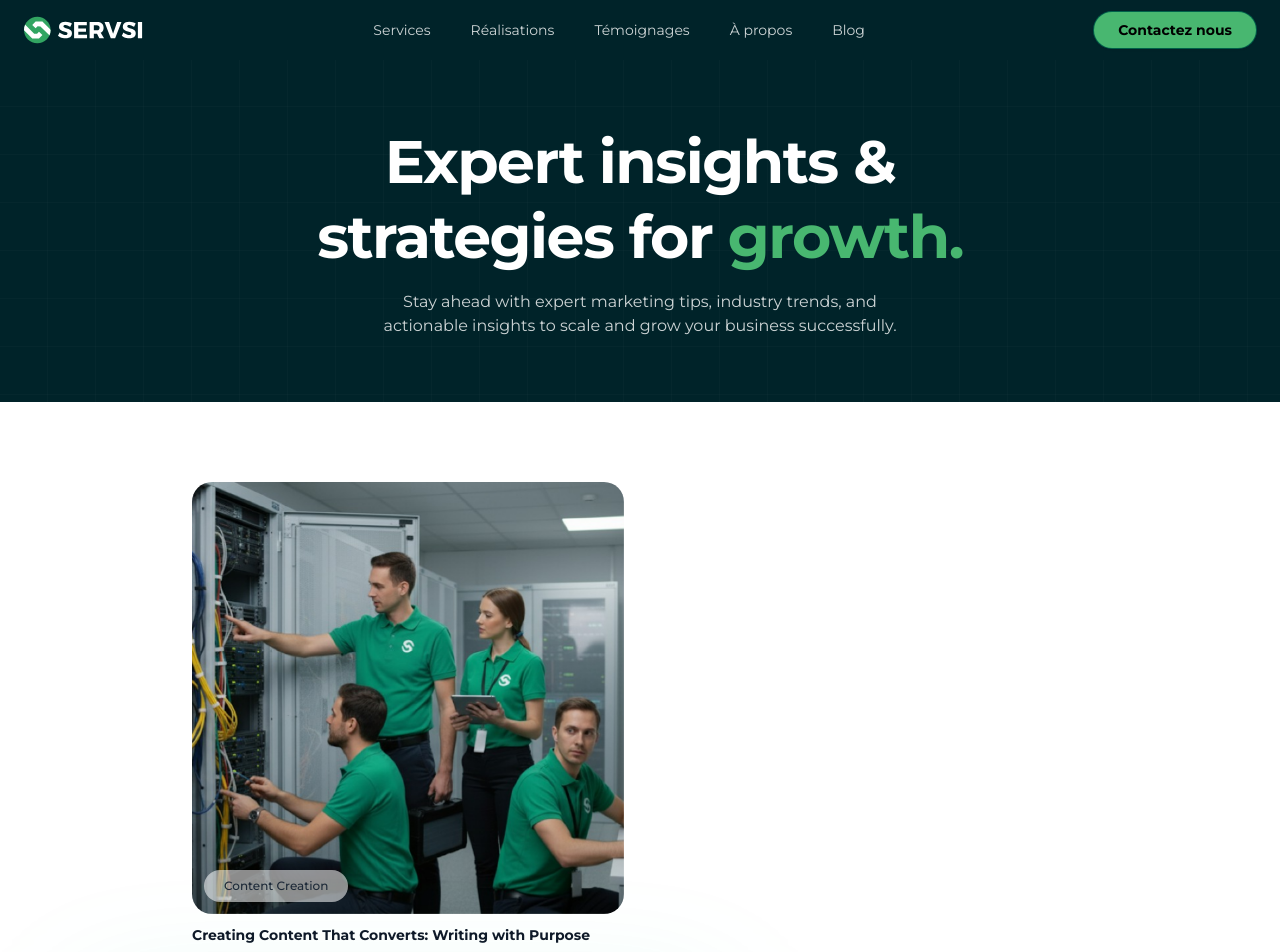
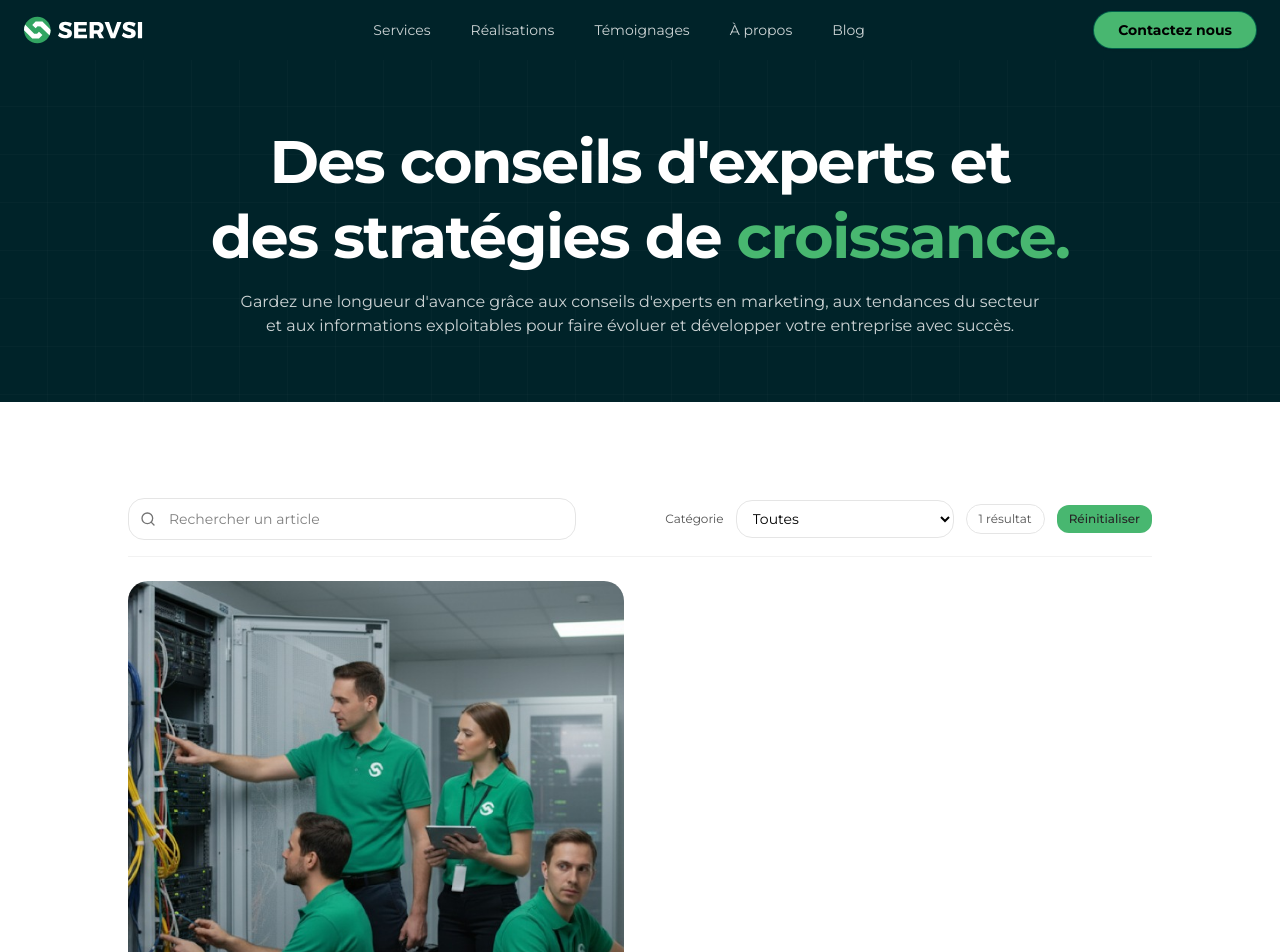
Before and after one commit to ouaelesi/Servsi-website, a Next.js app: page /blogs in a window 1280 px wide. Shown: the top 952 px of the page. Built offline with nearby package versions, Linux system fonts and the light colour scheme.

Commit message:
fix: final fixes

```diff
--- a/components/AboutPage/AboutHeader.tsx
+++ b/components/AboutPage/AboutHeader.tsx
@@ -41,7 +41,7 @@ export default function AboutHeader() {
           height={200}
           alt="servsi logo"
         />
-        <h2 className="text-balance text-4xl z-50  font-extrabold leading-tight tracking-tight md:text-5xl xl:text-6xl  ">
+        <h2 className="text-balance text-4xl z-50  font-extrabold leading-tight tracking-tight md:text-5xl xl:text-6xl md:max-w-8/10 mx-auto px-4">
           Là où{" "}
           <span className="text-primary">la vision rencontre l’expertise</span>,
           pour bâtir <span className="text-primary">le succès digital.</span>
--- a/components/FooterSection.tsx
+++ b/components/FooterSection.tsx
@@ -60,7 +60,7 @@ export default function FooterSection() {
                 type="submit"
                 className="whitespace-nowrap cursor-pointer md:block hidden rounded-xl bg-primary px-5 py-3 font-medium text-black shadow ring-1 ring-emerald-500/40 transition hover:brightness-95"
               >
-                Recevoir les alertes
+                Recevoir les notifications
               </button>
               <button
                 type="submit"
--- a/components/HeroSection.tsx
+++ b/components/HeroSection.tsx
@@ -104,10 +104,10 @@ export default function HeroSection() {
             className="flex gap-4"
             transition={{ delay: 0.05 }}
           >
-            <button className="inline-flex cursor-pointer items-center gap-2 rounded-full bg-primary/20 px-4 py-3 text-xs font-medium text-white shadow-lg transition hover:brightness-95 md:px-10 md:text-md">
+            <button className="inline-flex cursor-pointer items-center gap-2 rounded-full bg-primary/20 px-4 py-3 text-md font-medium text-white shadow-lg transition hover:brightness-95 md:px-10 md:text-md">
               Découvrir nos services
             </button>
-            <button className="inline-flex cursor-pointer items-center gap-2 font-bold rounded-full bg-primary px-8 py-3 text-xs  text-black shadow-lg transition hover:brightness-95 md:text-md">
+            <button className="inline-flex cursor-pointer items-center gap-2 font-bold rounded-full bg-primary px-8 py-3 text-md  text-black shadow-lg transition hover:brightness-95 md:text-md">
               Passez au Digital
             </button>
           </motion.div>
--- a/components/blogsPage/BlogContent.tsx
+++ b/components/blogsPage/BlogContent.tsx
@@ -1,4 +1,5 @@
 import Image from "next/image";
+import Link from "next/link";
 import React from "react";
 
 export type Author = {
@@ -110,8 +111,8 @@ export default function BlogPost({
         <div className="relative mx-auto max-w-4xl px-6 pt-10 pb-28">
           {/* back */}
           <div className="mb-4">
-            <a
-              href="#"
+            <Link
+              href="/blogs"
               className="inline-flex items-center gap-2 rounded-full bg-white/10 px-3 py-1.5 text-sm text-white/90 ring-1 ring-white/15 backdrop-blur-sm hover:bg-white/15"
             >
               <svg
@@ -126,7 +127,7 @@ export default function BlogPost({
               >
                 <path d="M15 18l-6-6 6-6" />
               </svg>
-            </a>
+            </Link>
           </div>
 
           <h1 className="text-pretty text-3xl font-extrabold leading-tight tracking-tight sm:text-4xl md:text-5xl">
--- a/components/blogsPage/BlogsGrid.tsx
+++ b/components/blogsPage/BlogsGrid.tsx
@@ -1,5 +1,7 @@
+"use client";
+import { Search, X } from "lucide-react";
 import Image from "next/image";
-import React from "react";
+import React, { useEffect, useMemo, useRef, useState } from "react";
 
 export type Post = {
   title: string;
@@ -10,41 +12,130 @@ export type Post = {
 
 const DEFAULT_POSTS: Post[] = [
   {
-    title: "Creating Content That Converts: Writing with Purpose",
-    category: "Content Creation",
+    title:
+      "Comment moderniser son réseau en entreprise : de l’audit au déploiement",
+    category: "Réseaux & Infrastructure",
     image: "/images/about1.jpg",
     href: "/blogs/creating-content-that-converts",
-  },
-
+  }
 ];
 
-/**
- * BlogGrid — 2×2 grid of compact blog cards (matches screenshot)
- * - Rounded image with small category pill overlay
- * - Title below each image
- * - Minimal hover scale
- */
 export default function BlogGrid({
   posts = DEFAULT_POSTS,
 }: {
   posts?: Post[];
 }) {
+  const [query, setQuery] = useState("");
+  const [debounced, setDebounced] = useState("");
+  const [activeCat, setActiveCat] = useState<string>("Toutes");
+  const inputRef = useRef<HTMLInputElement>(null);
+
+  // Debounce search
+  useEffect(() => {
+    const t = setTimeout(() => setDebounced(query.trim().toLowerCase()), 200);
+    return () => clearTimeout(t);
+  }, [query]);
+
+  const categories = useMemo(
+    () => ["Toutes", ...Array.from(new Set(posts.map((p) => p.category)))],
+    [posts]
+  );
+
+  const filtered = useMemo(() => {
+    return posts.filter((p) => {
+      const matchesCat = activeCat === "Toutes" || p.category === activeCat;
+      const matchesText =
+        !debounced || p.title.toLowerCase().includes(debounced);
+      return matchesCat && matchesText;
+    });
+  }, [posts, activeCat, debounced]);
+
+  function resetFilters() {
+    setQuery("");
+    setActiveCat("Toutes");
+    inputRef.current?.focus();
+  }
+
   return (
-    <section className="mx-auto max-w-4xl px-4 md:px-0 py-20">
-      <div className="grid grid-cols-2 gap-x-6 gap-y-8 sm:gap-x-8">
-        {posts.map((p, i) => (
+    <section className="mx-auto max-w-5xl px-4 md:px-0 py-20">
+      {/* Controls */}
+      <div className="sticky top-0 z-10 -mx-4 md:mx-0 mb-6 bg-white/70 backdrop-blur supports-[backdrop-filter]:bg-white/50 border-b border-black/5">
+        <div className="mx-4 md:mx-0 py-4">
+          <div className="flex flex-col gap-3 sm:flex-row sm:items-center sm:justify-between">
+            {/* Search */}
+            <div className="relative w-full sm:max-w-md">
+              <div className="pointer-events-none absolute left-3 top-1/2 -translate-y-1/2">
+                <Search className="h-4 w-4 text-neutral-500" />
+              </div>
+              <input
+                ref={inputRef}
+                value={query}
+                onChange={(e) => setQuery(e.target.value)}
+                placeholder="Rechercher un article"
+                aria-label="Rechercher"
+                className="w-full rounded-2xl border border-neutral-200 bg-white pl-10 pr-10 py-2.5 text-sm outline-none ring-0 focus:border-black/60 transition"
+              />
+              {query && (
+                <button
+                  aria-label="Effacer la recherche"
+                  onClick={() => setQuery("")}
+                  className="absolute right-2 top-1/2 -translate-y-1/2 rounded-full p-1 text-neutral-500 hover:text-neutral-800"
+                >
+                  <X className="h-4 w-4" />
+                </button>
+              )}
+            </div>
+
+            {/* Category dropdown + actions */}
+            <div className="flex items-center gap-3">
+              <label
+                className="text-xs text-neutral-600"
+                htmlFor="category-select"
+              >
+                Catégorie
+              </label>
+              <select
+                id="category-select"
+                value={activeCat}
+                onChange={(e) => setActiveCat(e.target.value)}
+                className="rounded-2xl border border-neutral-200 bg-white px-3 py-2 text-sm"
+              >
+                {categories.map((c) => (
+                  <option key={c} value={c}>
+                    {c}
+                  </option>
+                ))}
+              </select>
+
+              <span className="inline-flex items-center rounded-full border border-neutral-200 px-3 py-1.5 text-xs text-neutral-600">
+                {filtered.length} résultat{filtered.length > 1 ? "s" : ""}
+              </span>
+              <button
+                onClick={resetFilters}
+                className="rounded-xl  bg-primary px-3 py-1.5 text-xs font-medium text-neutral-800 cursor-pointer transition"
+              >
+                Réinitialiser
+              </button>
+            </div>
+          </div>
+        </div>
+      </div>
+
+      {/* Grid */}
+      {filtered.length > 0 ? (
+        <div className="grid grid-cols-1 sm:grid-cols-2 gap-x-6 gap-y-8 sm:gap-x-8">
+          {filtered.map((p, i) => (
             <article key={i} className="text-left">
               <a href={p.href ?? "#"} className="group block">
                 <div className="relative overflow-hidden rounded-[20px] bg-gray-100">
-                {/* eslint-disable-next-line @next/next/no-img-element */}
                   <Image
                     width={1000}
                     height={1000}
                     src={p.image}
                     alt={p.title}
-                  className="aspect-[1/1] w-full object-cover transition will-change-transform group-hover:scale-[1.02]"
+                    className="aspect-[1/1] w-full object-cover transition-transform duration-300 group-hover:scale-[1.03]"
                   />
-                <span className="absolute bottom-3 left-3 inline-flex items-center gap-2 rounded-full bg-white/55 px-5 py-2 text-xs font-medium text-gray-800 ">
+                  <span className="absolute bottom-3 left-3 inline-flex items-center gap-2 rounded-full bg-white/80 px-4 py-1 text-xs font-medium text-gray-800 shadow">
                     {p.category}
                   </span>
                 </div>
@@ -55,6 +146,11 @@ export default function BlogGrid({
             </article>
           ))}
         </div>
+      ) : (
+        <p className="text-center text-gray-500 mt-10">
+          Aucun article ne correspond à votre recherche.
+        </p>
+      )}
     </section>
   );
 }
--- a/components/blogsPage/BlogsHeader.tsx
+++ b/components/blogsPage/BlogsHeader.tsx
@@ -17,14 +17,15 @@ export default function BlogsHeader() {
 
       <div className="relative mx-auto max-w-7xl px-6 py-16 md:px-10">
         {/* Heading */}
-        <div className="text-center md:w-2/3 mx-auto">
+        <div className="text-center md:w-8/10 mx-auto">
           <h2 className="text-balance text-4xl font-extrabold leading-tight tracking-tight md:text-5xl xl:text-6xl  ">
-            Expert insights & strategies for{" "}
-            <span className="text-primary">growth.</span>
+            Des conseils d'experts et des stratégies de{" "}
+            <span className="text-primary">croissance.</span>
           </h2>
-          <p className="mx-auto mt-4 max-w-3xl text-balance text-white/80">
-            Stay ahead with expert marketing tips, industry trends, and
-            actionable insights to scale and grow your business successfully.
+          <p className="mx-auto mt-4  text-balance text-white/80">
+            Gardez une longueur d'avance grâce aux conseils d'experts en
+            marketing, aux tendances du secteur et aux informations exploitables
+            pour faire évoluer et développer votre entreprise avec succès.
           </p>
         </div>
       </div>
```
Also changed, not shown: components/PartnersSlider.tsx (+22 -5 lines), public/images/partners/nedap.svg (renamed from public/images/partners/Nedap N.V._idoJE-RWRK_1 1.svg). Lines whose indentation alone changed are shown as unchanged.
